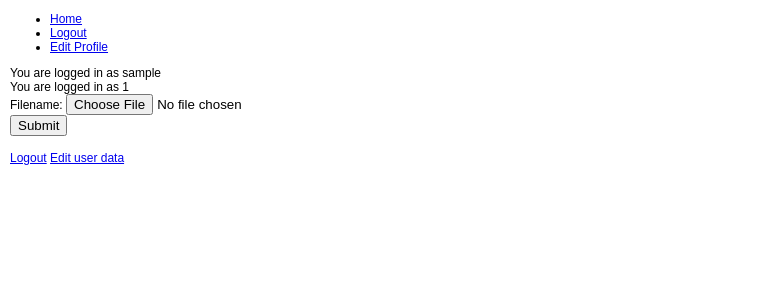
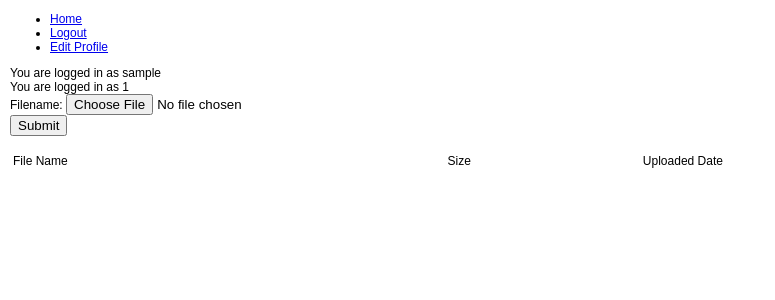
Before and after one commit to swathi-k/PVault, a PHP site: page /PVault/ in a window 1280 px wide. Shown: the top 300 px of the page, without its empty margins (0-775 px from the left). Run offline with PHP 8.4, Linux system fonts and the light colour scheme; the visitor is signed in with stand-in values (Sample User, id 1); data that the repository does not hold is empty; some libraries are stand-ins or nearby versions.

Commit message:
Added File List Viewing

```diff
--- a/PVault/index.php
+++ b/PVault/index.php
@@ -42,6 +42,7 @@ if ($login->isUserLoggedIn() == true) {
     if(isset($_FILES ["file"] ["name"])) {
     	include("views/uploadasfile.php");
     }
+    include("views/listoffiles.php");
 
 } else {
     // the user is not logged in. you can do whatever you want here.
--- a/PVault/views/listoffiles.php
+++ b/PVault/views/listoffiles.php
@@ -1,7 +1,46 @@
  <?php
-				//Enter query in SQL
-				$uid = $_SESSION ['user_id'];
-				$db = new mysqli(DB_HOST, DB_USER, DB_PASS, DB_NAME);
-				$db->query("INSERT INTO file_records (userid, file_name, file_title, file_size, uploaded_date) VALUES ('$uid','$NewFileName','$FileTitle',$FileSize,'$uploaded_date')");
 
+	// Enter query in SQL
+	$uid = $_SESSION ['user_id'];
+	$db = new mysqli ( DB_HOST, DB_USER, DB_PASS, DB_NAME );
+	$result = $db->query ( "SELECT file_name, file_size, uploaded_date FROM file_records WHERE userid =" . $uid );
+
+	print ('<table style="width:100%">');
+
+		print ('<tr>');
+
+			print ('<td>');
+				print ('File Name');
+			print ('</td>');
+
+			print ('<td>');
+				print ('Size');
+			print ('</td>');
+
+			print ('<td>');
+				print ('Uploaded Date');
+			print ('</td>');
+
+		print ('</tr>');
+
+	while($row = mysqli_fetch_array($result))
+	{
+		print ('<tr>');
+
+			print ('<td>');
+				print ($row['file_name']);
+			print ('</td>');
+
+			print ('<td>');
+				print ($row['file_size']);
+			print ('</td>');
+
+			print ('<td>');
+				print ($row['uploaded_date']);
+			print ('</td>');
+
+		print ('</tr>');
+	}
+
+	print ('</table>') ;
 	?>
--- a/PVault/views/logged_in.php
+++ b/PVault/views/logged_in.php
@@ -15,10 +15,10 @@ enctype="multipart/form-data">
 <input type="submit" name="submit" value="Submit">
 </form>
 
-
+<!--
 <div>
     <a href="index.php?logout"><?php echo WORDING_LOGOUT; ?></a>
     <a href="edit.php"><?php echo WORDING_EDIT_USER_DATA; ?></a>
 </div>
-
+ -->
 <?php include('_footer.php'); ?>
```
